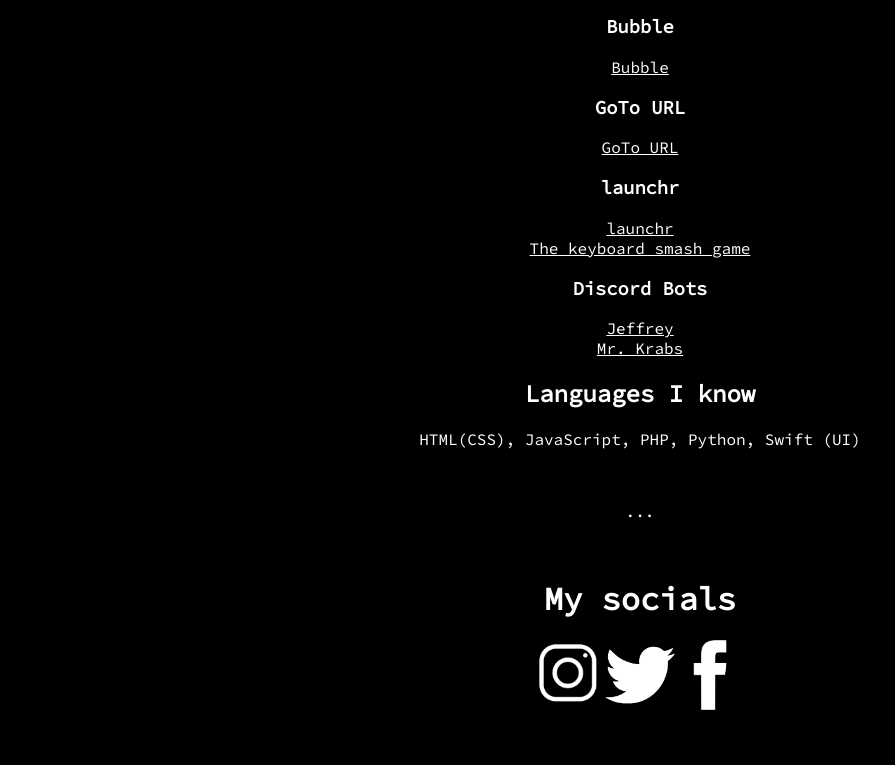
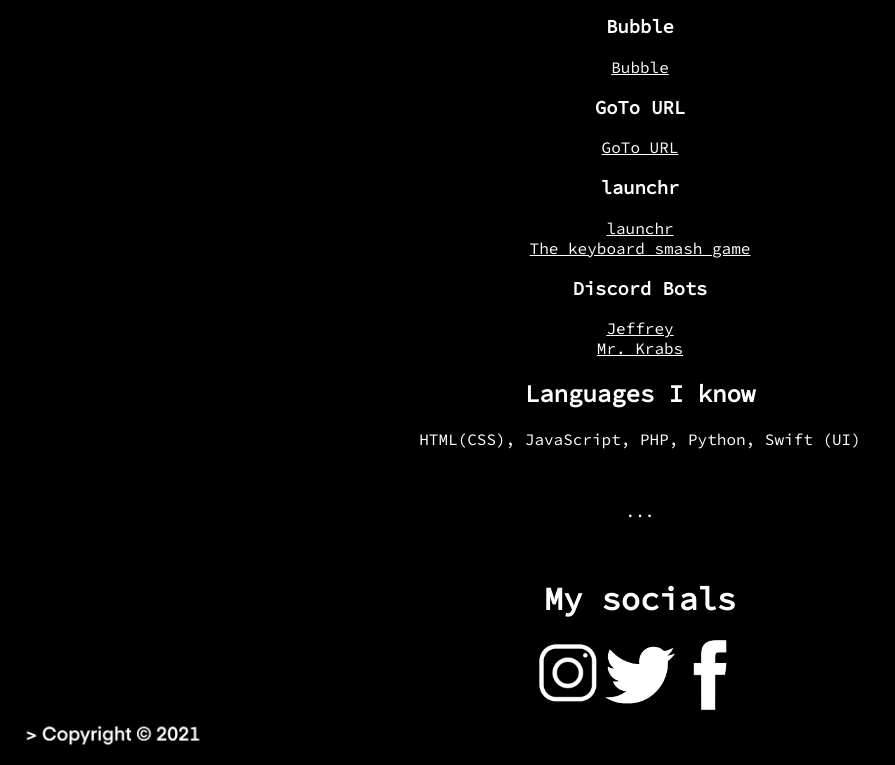
Before and after one commit to jacobd082/my-website, a plain HTML site: page index.html in a window 1280 px wide. Shown: the part 521-1286 px from the top of the page, without its empty margins (0-895 px from the left). Before the commit the page ends 1243 px from the top, so only its background shows below. Drawn offline with Linux system fonts and the light colour scheme.

Commit message:
Update index.html

```diff
--- a/index.html
+++ b/index.html
@@ -53,6 +53,7 @@
                 document.getElementById('hiddensocial').style.display=('none')
             }
         </script>
+        <img src="copy.jpeg" width="250px"?
     </body>
     <style>
         body {
```
